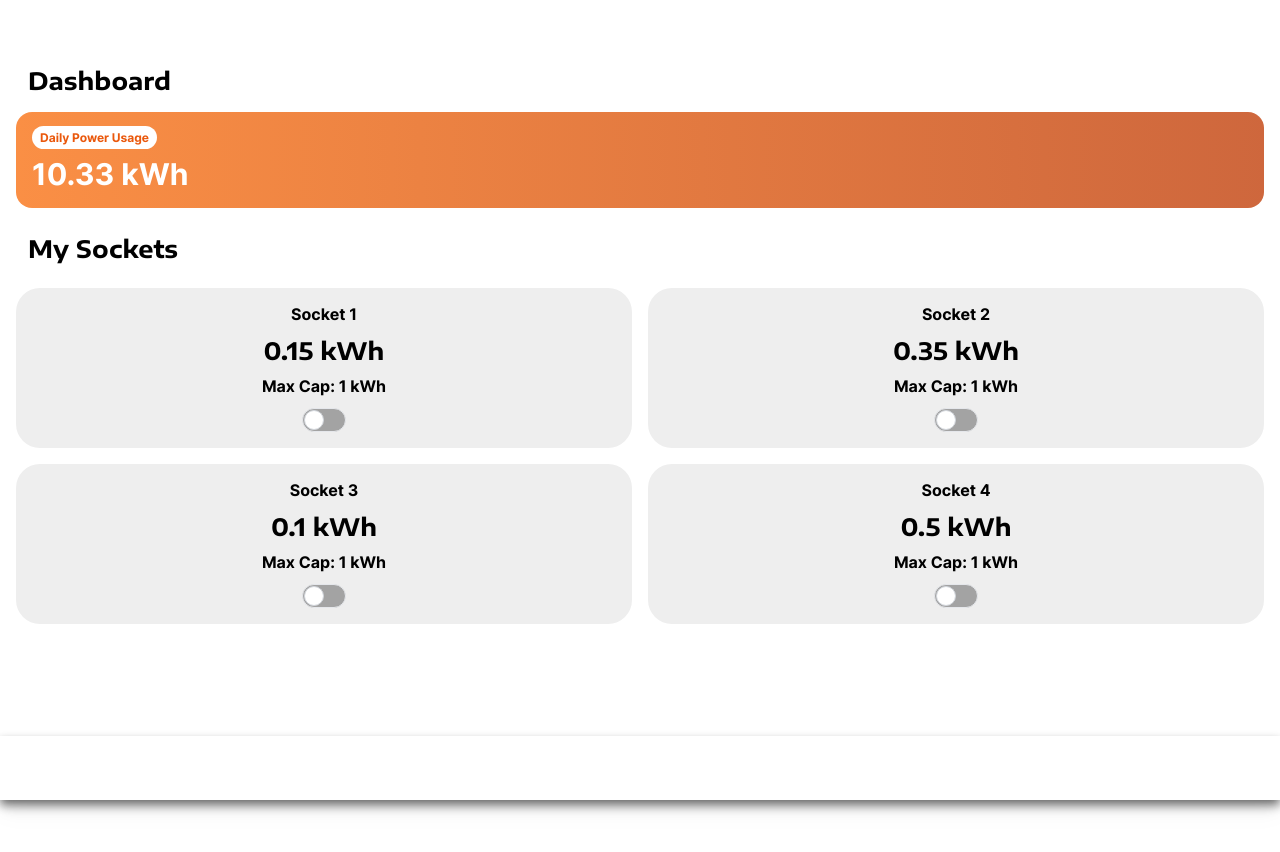
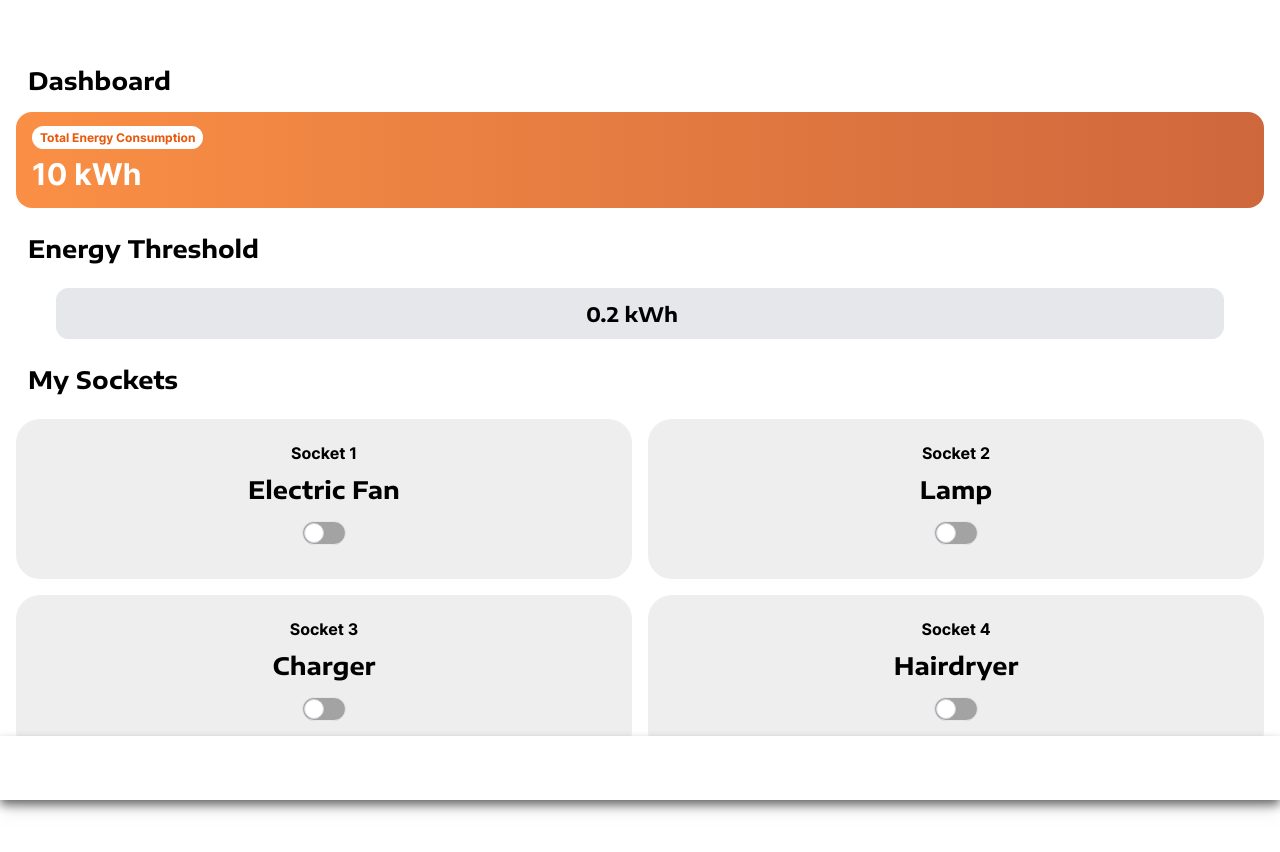
Before and after one commit to Gargoth/SocketSens, a SvelteKit app: page /app/dashboard in a window 1280 px wide. Shown: the top 852 px of the page. Built offline with nearby package versions, Linux system fonts and the light colour scheme; some icons are missing.

Commit message:
feat: add energy threshold dropdown and threshold stores

```diff
--- a/src/components/socket.svelte
+++ b/src/components/socket.svelte
@@ -2,6 +2,7 @@
     import { createEventDispatcher } from 'svelte';
 
     export let socketNum;
+    export let socketName;
     export let socketPwr;
     export let isSocketOn: boolean;
     export let isSocketWaiting;
@@ -18,20 +19,23 @@
 
 
 <div class='socketbox rounded-3xl box-border h-40 w-full'>
-    <div class='socketnum text-center pt-3.5 text-base'>
+    <div class='socketnum text-center pt-3.5 text-base mt-2'>
         Socket {socketNum}
     </div>
+    <!-- <div class='socketpwr text-center text-2xl mt-2'>
+        <span class={isGreen}>{socketPwr}</span> kWh
+    </div> -->
     <div class='socketpwr text-center text-2xl mt-2'>
-        <span class={isGreen}>{socketPwr}</span> kWh
+        <span class={isGreen}>{socketName}</span>
     </div>
-    <div class='maxcap text-center text-base mt-2'>
-        Max Cap: 1 kWh
-    </div>
+    <!-- <div class='maxcap text-center text-base mt-2'>
+        {socketName}
+    </div> -->
     <div class='togglestate text-center text-base mt-2.5'>
         {#if isSocketWaiting == true}
             <div class="animate-pulse">Waiting...</div>
         {:else}
-            <div class="z-0 flex w-full flex-col items-center justify-center gap-6">
+            <div class="z-0 flex w-full flex-col items-center justify-center gap-6 mt-4">
                 <label class="z-0 relative inline-flex cursor-pointer items-center">
                 <input bind:checked={isSocketOn} on:click={()=>toggleSwitch()} id="switch" type="checkbox" class="peer sr-only" />
                 <label for="switch" class="hidden"></label>
--- a/src/routes/app/dashboard/+page.svelte
+++ b/src/routes/app/dashboard/+page.svelte
@@ -2,6 +2,18 @@
 	import Socket from "../../../components/socket.svelte";
 	import { clientState } from "../../../stores/clientState";
   import { toggles, isWaiting } from "../../../stores/toggleStates";
+  import { softlimitThreshold } from "../../../stores/thresholdStore";
+  import { totalConsumption } from "../../../stores/totalConsumptionStore";
+  $: console.log($softlimitThreshold);
+  // let softThreshold = $softlimitThreshold;
+
+  // function setSoftConsumption(value) {
+    //   softThreshold = value
+    //   $softlimitThreshold = value
+    //   console.log($softlimitThreshold)
+    // }
+
+    let defaultThreshold = '1 kWh';
 
   function changeStates(index) {
     $toggles[index] = !$toggles[index];
@@ -37,8 +49,21 @@
     Dashboard
   </h3>
   <div class="bg-gradient-to-r from-orange-500/[.8] to-orange-700/[.8] rounded-2xl h-24 mx-4 p-3 px-4">
-    <span class="bg-white rounded-full px-2 py-1 text-orange-600 text-xs">Daily Power Usage</span>
-    <p class="text-3xl text-white mt-2">10.33 kWh</p>
+    <span class="bg-white rounded-full px-2 py-1 text-orange-600 text-xs">Total Energy Consumption</span>
+    <p class="text-3xl text-white mt-2">{$totalConsumption} kWh</p>
+  </div>
+</div>
+
+<div class="mt-6">
+  <h3 class="mysocket pl-6 text-2xl mx-1">
+    Energy Threshold
+  </h3>
+  <div class="mx-14 mt-6">
+    <select bind:value={$softlimitThreshold} name="threshold" class="block appearance-none w-full text-center text-xl bg-gray-200 border border-gray-200 text-black py-3 px-4 pr-8 rounded-xl leading-tight focus:outline-none focus:bg-white focus:border-gray-500">
+      <option value={0.2}>0.2 kWh</option>
+      <option value={0.35}>0.35 kWh</option>
+      <option value={1}>1 kWh</option>
+    </select>
   </div>
 </div>
 
@@ -47,10 +72,10 @@
     My Sockets
   </h3>
   <div class="thingy grid grid-cols-2 gap-4 p-4 pt-6">
-    <Socket socketNum={1} socketPwr={0.15} isSocketOn={$toggles[0]} on:toggle={()=>changeWaitingStates(0)} isSocketWaiting={$isWaiting[0]}/>
-    <Socket socketNum={2} socketPwr={0.35} isSocketOn={$toggles[1]} on:toggle={()=>changeWaitingStates(1)} isSocketWaiting={$isWaiting[1]}/>
-    <Socket socketNum={3} socketPwr={0.1} isSocketOn={$toggles[2]} on:toggle={()=>changeWaitingStates(2)} isSocketWaiting={$isWaiting[2]}/>
-    <Socket socketNum={4} socketPwr={0.5} isSocketOn={$toggles[3]} on:toggle={()=>changeWaitingStates(3)} isSocketWaiting={$isWaiting[3]}/>
+    <Socket socketNum={1} socketName={'Electric Fan'} socketPwr={0.15} isSocketOn={$toggles[0]} on:toggle={()=>changeWaitingStates(0)} isSocketWaiting={$isWaiting[0]}/>
+    <Socket socketNum={2} socketName={'Lamp'} socketPwr={0.35} isSocketOn={$toggles[1]} on:toggle={()=>changeWaitingStates(1)} isSocketWaiting={$isWaiting[1]}/>
+    <Socket socketNum={3} socketName={'Charger'} socketPwr={0.1} isSocketOn={$toggles[2]} on:toggle={()=>changeWaitingStates(2)} isSocketWaiting={$isWaiting[2]}/>
+    <Socket socketNum={4} socketName={'Hairdryer'} socketPwr={0.5} isSocketOn={$toggles[3]} on:toggle={()=>changeWaitingStates(3)} isSocketWaiting={$isWaiting[3]}/>
   </div>
 </div>
 
@@ -80,6 +105,10 @@
         src: url("/fonts/EncodeSansExpanded-Medium.ttf") format("truetype");
     }
 
+    option, select {
+      font-family: "EncodeBold", sans-serif;
+    }
+
     h3 {
         font-family: "EncodeBold", sans-serif;
     }
--- /dev/null
+++ b/src/stores/thresholdStore.js
@@ -0,0 +1,4 @@
+import { writable } from 'svelte/store';
+
+// sample initial value lang to, makuha dapat sa value na nasa server tuloy
+export const softlimitThreshold = writable(0.2);
--- /dev/null
+++ b/src/stores/totalConsumptionStore.js
@@ -0,0 +1,4 @@
+import { writable } from 'svelte/store';
+
+// sample initial value lang to, makuha dapat sa value na nasa server tuloy
+export const totalConsumption = writable(10);
```
